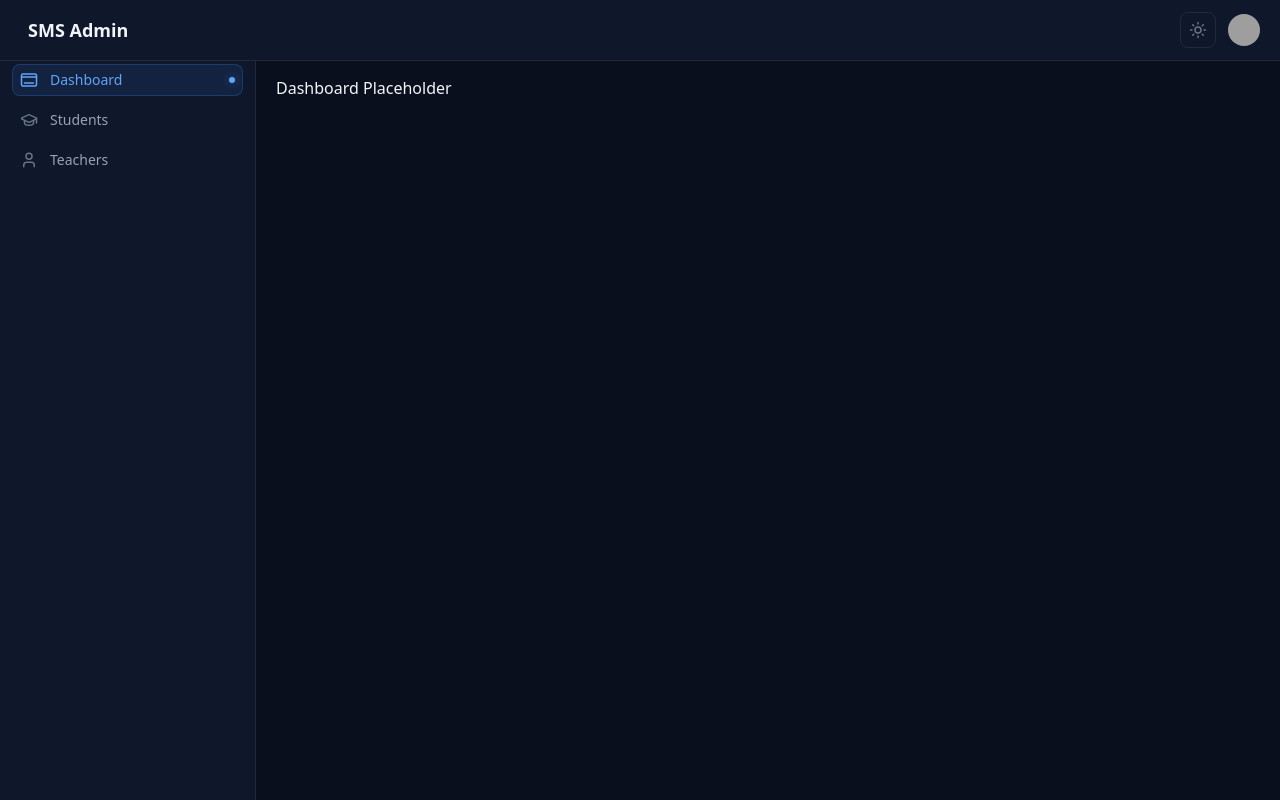
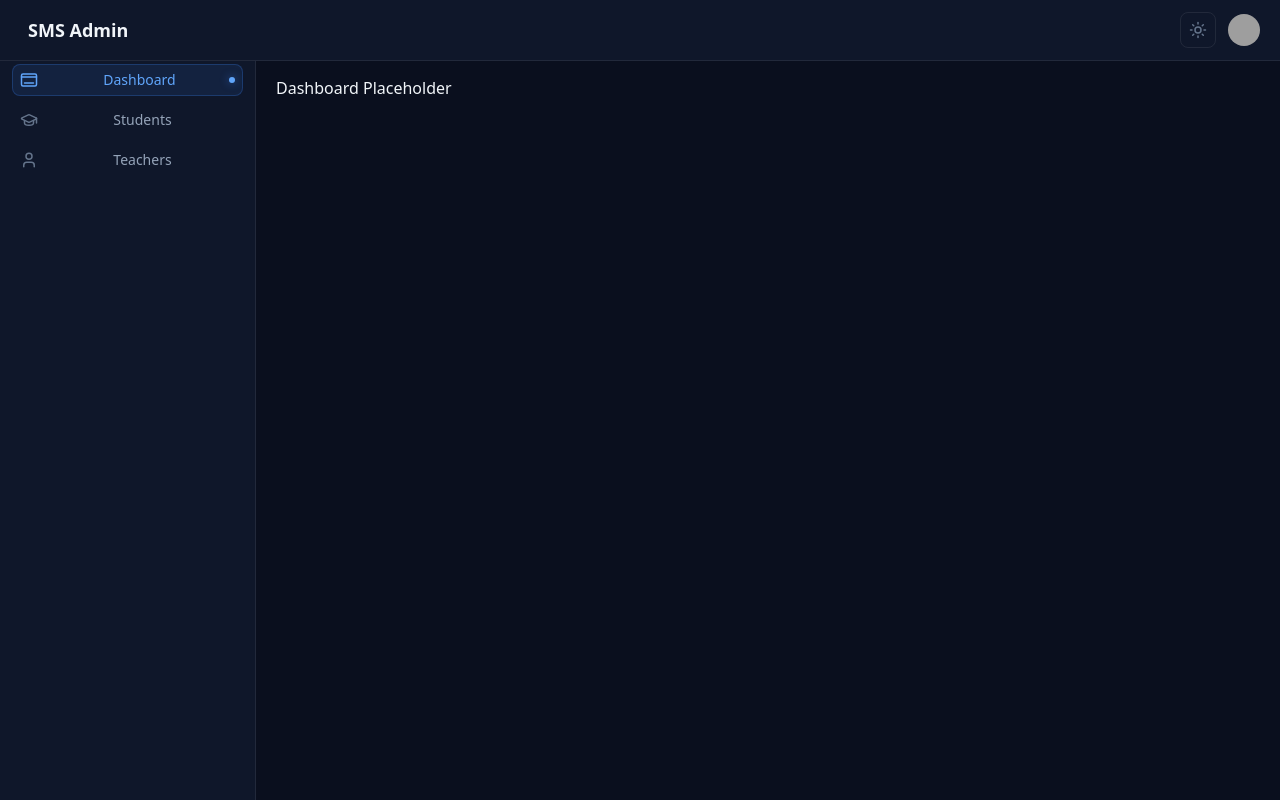
Before and after one commit to Aiman7902/SMS-PROJECT, a React (Vite) app in the folder client/: page / in a window 1280 px wide. Built offline with nearby package versions, Linux system fonts and the light colour scheme; sample sign-in values are in the browser's storage; grey boxes are pictures that could not be loaded.

Commit message:
Added loading animation on navigation between page

```diff
--- a/client/src/App.jsx
+++ b/client/src/App.jsx
@@ -1,43 +1,51 @@
-import { BrowserRouter, Routes, Route, Navigate } from 'react-router-dom';
+import { createBrowserRouter, RouterProvider, Navigate, Outlet } from 'react-router-dom';
 import Layout from './components/Layout/layout.jsx';
 import Login from './pages/Login/login.view.jsx';
+import StudentPage from './pages/Student/StudentPage.jsx';
 
-// 1. Import your real modules instead of placeholders
-import StudentPage from './pages/Student/StudentPage.jsx';
-// import DashboardPage from './pages/Dashboard/DashboardPage.jsx';
-
-const ProtectedRoute = ({ children }) => {
+const ProtectedRoute = () => {
   const user = localStorage.getItem('user');
-  return user ? children : <Navigate to="/login" replace />;
+  return user ? <Outlet /> : <Navigate to="/login" replace />;
 };
 
+const router = createBrowserRouter([
+  {
+    path: '/login',
+    element: <Login />,
+  },
+  {
+    path: '/',
+    element: (
+      <ProtectedRoute />
+    ),
+    children: [
+      {
+        element: <Layout />,
+        children: [
+          {
+            index: true,
+            element: <div>Dashboard Placeholder</div>,
+          },
+          {
+            path: 'students',
+            element: <StudentPage />,
+          },
+          {
+            path: 'teachers',
+            element: <div>Teacher List Placeholder</div>,
+          },
+        ],
+      },
+    ],
+  },
+  {
+    path: '*',
+    element: <Navigate to="/" replace />,
+  },
+]);
+
 function App() {
-  return (
-    <BrowserRouter>
-      <Routes>
-        <Route path="/login" element={<Login />} />
-
-        <Route
-          path="/"
-          element={
-            <ProtectedRoute>
-              <Layout />
-            </ProtectedRoute>
-          }
-        >
-          {/* 2. Use the real Page components here */}
-          <Route index element={<div>Dashboard Placeholder</div>} />
-
-          {/* This now points to your src/pages/Student/StudentPage.jsx */}
-          <Route path="students" element={<StudentPage />} />
-
-          <Route path="teachers" element={<div>Teacher List Placeholder</div>} />
-        </Route>
-
-        <Route path="*" element={<Navigate to="/" replace />} />
-      </Routes>
-    </BrowserRouter>
-  );
+  return <RouterProvider router={router} />;
 }
 
 export default App;
--- a/client/src/components/Layout/layout.view.jsx
+++ b/client/src/components/Layout/layout.view.jsx
@@ -1,15 +1,31 @@
-import { Outlet } from 'react-router-dom';
+import { useState } from 'react';
+import { Outlet, useNavigate, useLocation } from 'react-router-dom';
 import Sidebar from '../Sidebar/sidebar';
 import { ThemeProvider } from '../ThemeContext/ThemeContext';
+import PageLoader from '../PageLoader/PageLoader';
 import './layout.css';
 
 const LayoutView = () => {
+  const [isLoading, setIsLoading] = useState(false);
+  const navigate = useNavigate();
+  const location = useLocation();
+
+  // Call this when a nav link is clicked
+  const handleNavigate = (to) => {
+    if (location.pathname === to) return; // already on this page
+    setIsLoading(true);
+    setTimeout(() => {
+      navigate(to);
+      setIsLoading(false);
+    }, 600); // show spinner for 600ms
+  };
+
   return (
     <ThemeProvider>
       <div className="layout-container">
-        <Sidebar />
-        {/* mt-16 clears the fixed navbar, ml-64 clears the fixed sidebar on sm+ */}
+        <Sidebar onNavigate={handleNavigate} />
         <main className="main-content">
+          {isLoading && <PageLoader />}
           <Outlet />
         </main>
       </div>
--- /dev/null
+++ b/client/src/components/PageLoader/PageLoader.css
@@ -0,0 +1,63 @@
+.page-loader-overlay {
+    position: fixed;
+    inset: 0;
+    z-index: 9999;
+    display: flex;
+    flex-direction: column;
+    align-items: center;
+    justify-content: center;
+    gap: 16px;
+    background-color: var(--bg-base);
+    animation: fadeIn 0.15s ease-out;
+}
+
+@keyframes fadeIn {
+    from { opacity: 0; }
+    to   { opacity: 1; }
+}
+
+/* Triple ring spinner */
+.page-loader-spinner {
+    position: relative;
+    width: 56px;
+    height: 56px;
+}
+
+.spinner-ring {
+    position: absolute;
+    inset: 0;
+    border-radius: 50%;
+    border: 3px solid transparent;
+    animation: spin 1.2s cubic-bezier(0.5, 0, 0.5, 1) infinite;
+}
+
+.spinner-ring:nth-child(1) {
+    border-top-color: var(--accent);
+    animation-delay: -0.45s;
+}
+
+.spinner-ring:nth-child(2) {
+    border-top-color: var(--accent);
+    animation-delay: -0.3s;
+    inset: 8px;
+    opacity: 0.7;
+}
+
+.spinner-ring:nth-child(3) {
+    border-top-color: var(--accent);
+    animation-delay: -0.15s;
+    inset: 16px;
+    opacity: 0.4;
+}
+
+@keyframes spin {
+    0%   { transform: rotate(0deg); }
+    100% { transform: rotate(360deg); }
+}
+
+.page-loader-text {
+    font-size: 0.875rem;
+    font-weight: 500;
+    color: var(--text-muted);
+    letter-spacing: 0.05em;
+}
--- /dev/null
+++ b/client/src/components/PageLoader/PageLoader.jsx
@@ -0,0 +1,16 @@
+import './PageLoader.css';
+
+const PageLoader = () => {
+  return (
+    <div className="page-loader-overlay">
+      <div className="page-loader-spinner">
+        <div className="spinner-ring"></div>
+        <div className="spinner-ring"></div>
+        <div className="spinner-ring"></div>
+      </div>
+      <p className="page-loader-text">Loading...</p>
+    </div>
+  );
+};
+
+export default PageLoader;
--- a/client/src/components/Sidebar/sidebar.css
+++ b/client/src/components/Sidebar/sidebar.css
@@ -146,7 +146,7 @@
 }
 
 .fb-nav-link {
-    @apply flex items-center px-2 py-1.5 rounded-lg transition-all duration-200 text-sm;
+    @apply flex items-center w-full px-2 py-1.5 rounded-lg transition-all duration-200 text-sm;
     color: var(--text-secondary);
 }
 
--- a/client/src/components/Sidebar/sidebar.jsx
+++ b/client/src/components/Sidebar/sidebar.jsx
@@ -2,9 +2,9 @@ import SidebarView from './sidebar.view';
 import { useTheme } from '../ThemeContext/ThemeContext';
 import { useNavigate } from 'react-router-dom';
 
-const Sidebar = () => {
+const Sidebar = ({ onNavigate }) => {
+  const { isDark, toggleTheme } = useTheme();
   const navigate = useNavigate();
-  const { isDark, toggleTheme } = useTheme();
 
   const handleLogout = () => {
     localStorage.removeItem('user');
@@ -16,6 +16,7 @@ const Sidebar = () => {
       onLogout={handleLogout}
       toggleTheme={toggleTheme}
       isDark={isDark}
+      onNavigate={onNavigate}
     />
   );
 };
--- a/client/src/components/Sidebar/sidebar.view.jsx
+++ b/client/src/components/Sidebar/sidebar.view.jsx
@@ -1,11 +1,18 @@
 import { useState } from 'react';
-import { NavLink } from 'react-router-dom';
+import { useLocation } from 'react-router-dom';
 import { Dock, GraduationCap, User, LogOut, Sun, Moon, Menu, X } from 'lucide-react';
 import './sidebar.css';
 
-const SidebarView = ({ onLogout, toggleTheme, isDark }) => {
+const navItems = [
+  { to: '/',         icon: Dock,          label: 'Dashboard' },
+  { to: '/students', icon: GraduationCap, label: 'Students' },
+  { to: '/teachers', icon: User,          label: 'Teachers' },
+];
+
+const SidebarView = ({ onLogout, toggleTheme, isDark, onNavigate }) => {
   const [mobileOpen, setMobileOpen] = useState(false);
   const [dropdownOpen, setDropdownOpen] = useState(false);
+  const location = useLocation();
 
   return (
     <>
@@ -70,33 +77,20 @@ const SidebarView = ({ onLogout, toggleTheme, isDark }) => {
           </div>
 
           <ul className="fb-nav">
-            <li>
-              <NavLink
-                to="/"
-                className={({ isActive }) => `fb-nav-link${isActive ? ' fb-nav-link--active' : ''}`}
-              >
-                <Dock size={18} className="fb-nav-icon shrink-0" />
-                <span className="flex-1 ms-3 whitespace-nowrap">Dashboard</span>
-              </NavLink>
-            </li>
-            <li>
-              <NavLink
-                to="/students"
-                className={({ isActive }) => `fb-nav-link${isActive ? ' fb-nav-link--active' : ''}`}
-              >
-                <GraduationCap size={18} className="fb-nav-icon shrink-0" />
-                <span className="flex-1 ms-3 whitespace-nowrap">Students</span>
-              </NavLink>
-            </li>
-            <li>
-              <NavLink
-                to="/teachers"
-                className={({ isActive }) => `fb-nav-link${isActive ? ' fb-nav-link--active' : ''}`}
-              >
-                <User size={18} className="fb-nav-icon shrink-0" />
-                <span className="flex-1 ms-3 whitespace-nowrap">Teachers</span>
-              </NavLink>
-            </li>
+            {navItems.map(({ to, icon: Icon, label }) => (
+              <li key={to}>
+                <button
+                  className={`fb-nav-link${location.pathname === to ? ' fb-nav-link--active' : ''}`}
+                  onClick={() => {
+                    onNavigate(to);
+                    setMobileOpen(false);
+                  }}
+                >
+                  <Icon size={18} className="fb-nav-icon shrink-0" />
+                  <span className="flex-1 ms-3 whitespace-nowrap">{label}</span>
+                </button>
+              </li>
+            ))}
           </ul>
         </div>
       </aside>
```
